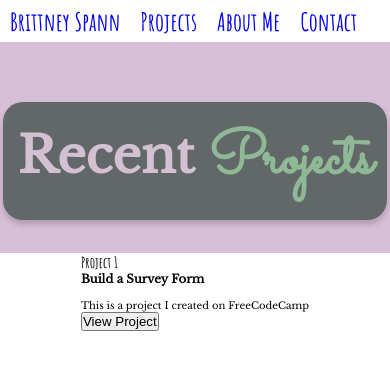
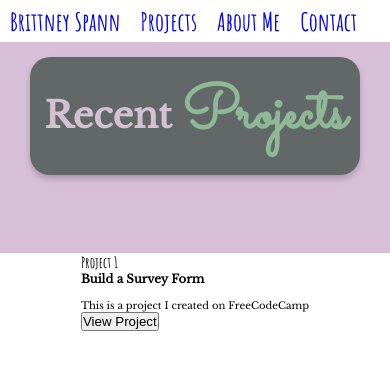
Before and after one commit to BSG6/Brittney-Spann-Projects.github.io, a plain HTML site: page Projects.html in a window 390 px wide. Drawn offline with nearby package versions, Linux system fonts and the light colour scheme.

Commit message:
MEDIA QUERY UPDATE

```diff
--- a/style.css
+++ b/style.css
@@ -168,4 +168,45 @@ li{
     display:flex;
     justify-content:center
 }
-/* Endcardcontainer */
+/* End card container */
+
+/* MEDIA QUERY */
+
+/* Small devices (phones, <768px) */
+@media (max-width: 768px) {
+    .container {
+      width: 100%; /* Use the full width of the screen */
+      padding: 10px;
+    }
+
+    .pjtitle {
+      font-size: 24px; /* Adjust font size for smaller screens */
+      text-align: center;
+    }
+
+    img {
+      width: 100%; /* Ensure images take full width */
+    }
+  }
+
+  /* Medium devices (tablets, <1024px) */
+  @media (max-width: 1024px) {
+    .pjtitle {
+      font-size: 36px; /* Slightly larger font for tablets */
+    }
+
+    .container {
+      padding: 15px;
+    }
+  }
+
+  /* Large devices (desktops, >1024px) */
+  @media (min-width: 1025px) {
+    .pjtitle {
+      font-size: 48px; /* Larger font for desktops */
+    }
+
+    .container {
+      max-width: 80%; /* Wider container for larger screens */
+    }
+  }
```
